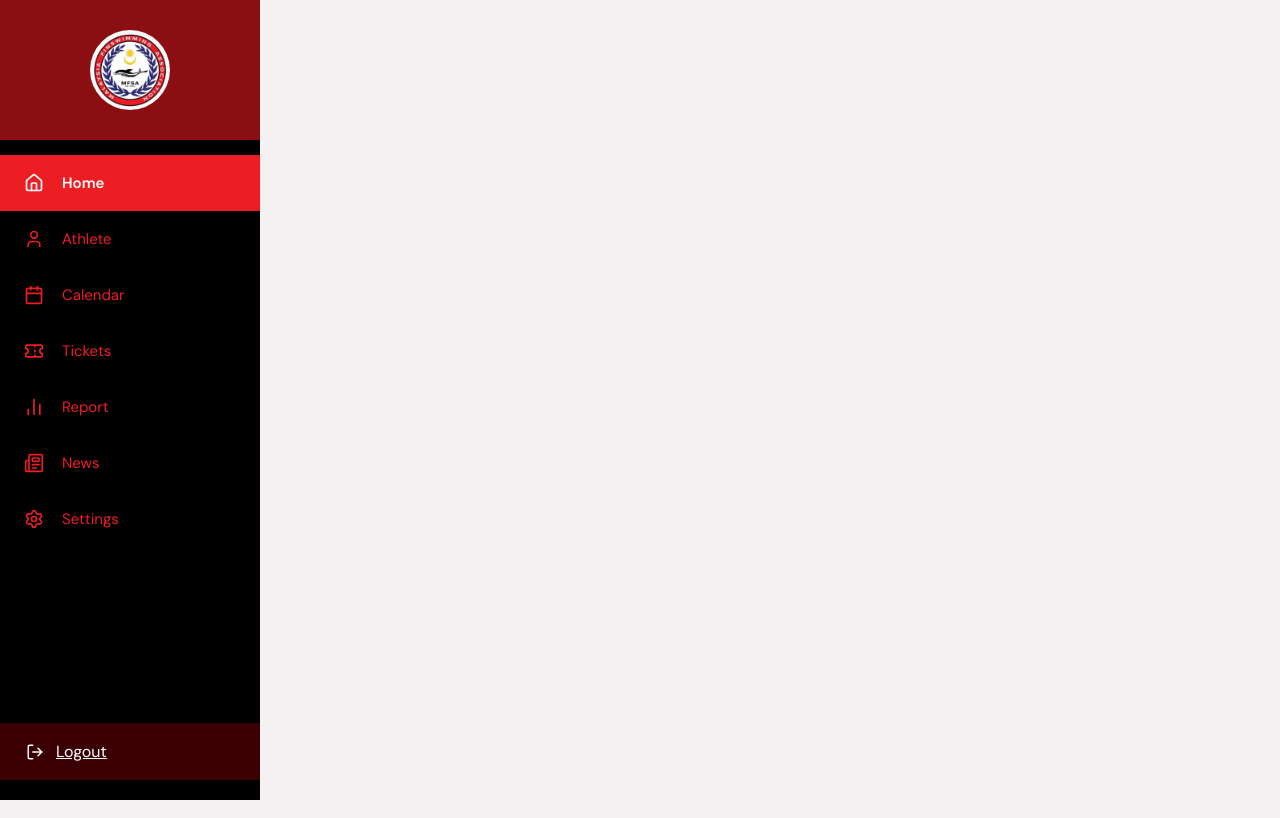
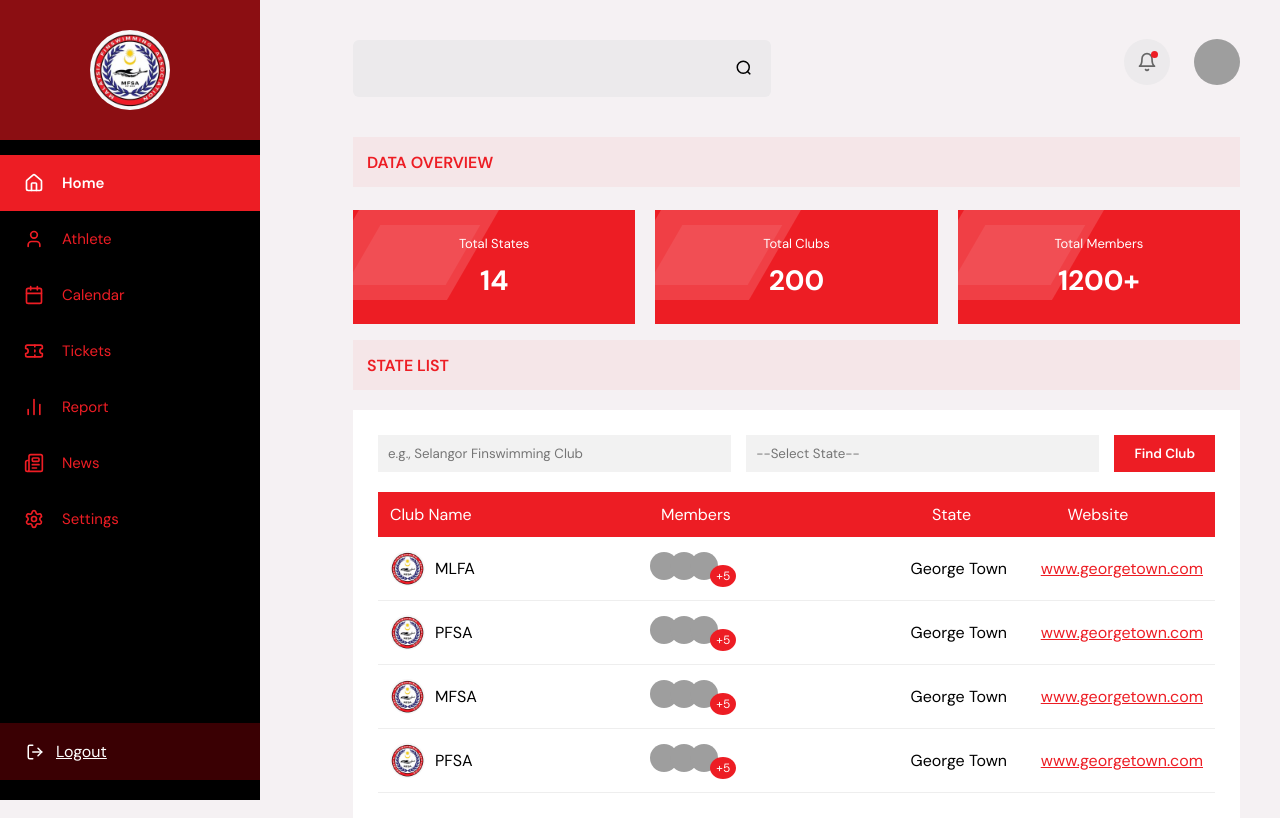
Before and after one commit to Nivas-git07/malaysia_project, a React (Create React App) app: page /home in a window 1280 px wide. Built offline with nearby package versions, Linux system fonts and the light colour scheme; grey boxes are pictures that could not be loaded.

Commit message:
homepage

```diff
--- a/src/admin/page/dashboard/Home.js
+++ b/src/admin/page/dashboard/Home.js
@@ -1,9 +1,84 @@
-import React from 'react'
+import React from "react";
+import Navbar from "../navbar/nav";
+import "../../style/dashboard/Home.css";
+import logo from "../../assets/logo.jpg";
 
-function Home() {
+export default function Home() {
   return (
-    <div>Home</div>
-  )
+    <>
+      <Navbar />
+
+      {/* DATA OVERVIEW TITLE */}
+      <div className="dataTitle">DATA OVERVIEW</div>
+
+      {/* CARDS */}
+      <div className="overviewCards">
+        <div className="overviewCard">
+          <p>Total States</p>
+          <h2>14</h2>
+        </div>
+
+        <div className="overviewCard">
+          <p>Total Clubs</p>
+          <h2>200</h2>
+        </div>
+
+        <div className="overviewCard">
+          <p>Total Members</p>
+          <h2>1200+</h2>
+        </div>
+      </div>
+
+      {/* STATE LIST TITLE */}
+      <div className="stateTitle">STATE LIST</div>
+
+      {/* STATE CARD */}
+      <div className="stateCard">
+        {/* FILTER BAR */}
+        <div className="stateFilters">
+          <input placeholder="e.g., Selangor Finswimming Club" />
+          <input placeholder="--Select State--" />
+          <button className="findBtn">Find Club</button>
+        </div>
+
+        {/* TABLE */}
+        <div className="stateTable">
+          <div className="stateHead">
+            <div>Club Name</div>
+            <div>Members</div>
+            <div>State</div>
+            <div>Website</div>
+          </div>
+
+          {["MLFA", "PFSA", "MFSA", "PFSA"].map((club, i) => (
+            <div className="stateRow" key={i}>
+              <div className="clubCell">
+                <img src={logo} alt="logo" />
+
+                {club}
+              </div>
+
+              <div className="membersCell">
+                <img src="https://i.pravatar.cc/40" />
+                <img src="https://i.pravatar.cc/41" />
+                <img src="https://i.pravatar.cc/42" />
+                <span>+5</span>
+              </div>
+
+              <div>George Town</div>
+
+              <a
+                href="https://www.georgetown.com"
+                className="website"
+                target="_blank"
+                rel="noreferrer"
+              >
+                www.georgetown.com
+              </a>
+            </div>
+          ))}
+        </div>
+      </div>
+    </>
+  );
 }
-
-export default Home
--- /dev/null
+++ b/src/admin/style/dashboard/Home.css
@@ -0,0 +1,173 @@
+/* ===== DATA TITLE BAR ===== */
+.dataTitle{
+  position:absolute;
+  top:137px;
+  left:353px;
+  right:40px;
+  height:50px;
+  padding:10px 14px;
+  background:#ED1D240D;
+  color:#ED1D24;
+  font-weight:600;
+  display:flex;
+  align-items:center;
+}
+
+/* ===== OVERVIEW CARDS ===== */
+.overviewCards{
+  position:absolute;
+  top:210px;
+  left:353px;
+  right:40px;
+  display:flex;
+  gap:20px;
+}
+
+.overviewCard{
+  flex:1;
+  background:#ED1D24;
+  color:#fff;
+  padding:25px;
+  text-align:center;
+  position:relative;
+  overflow:hidden;
+}
+
+/* ⭐ TOP LEFT SHINE RECTANGLES */
+.overviewCard::before{
+  content:"";
+  position:absolute;
+  top:0;
+  left:-20px;
+  width:140px;
+  height:90px;
+  background:rgba(255,255,255,0.15);
+  transform:skewX(-30deg);
+}
+
+.overviewCard::after{
+  content:"";
+  position:absolute;
+  top:15px;
+  left:10px;
+  width:100px;
+  height:60px;
+  background:rgba(255,255,255,0.08);
+  transform:skewX(-30deg);
+}
+
+/* BOTTOM BLACK BAR */
+.overviewCard .bottomBar{
+  position:absolute;
+  bottom:0;
+  left:0;
+  height:6px;
+  width:100%;
+  background:#000;
+}
+
+.overviewCard p{
+  font-size:13px;
+}
+
+.overviewCard h2{
+  margin-top:10px;
+  font-size:28px;
+}
+
+/* ===== STATE TITLE ===== */
+.stateTitle{
+  position:absolute;
+  top:340px;
+  left:353px;
+  right:40px;
+  height:50px;
+  padding:10px 14px;
+  background:#ED1D240D;
+  color:#ED1D24;
+  font-weight:600;
+  display:flex;
+  align-items:center;
+}
+
+/* ===== STATE CARD ===== */
+.stateCard{
+  position:absolute;
+  top:410px;
+  left:353px;
+  right:40px;
+  background:#fff;
+  padding:25px;
+}
+
+/* FILTERS */
+.stateFilters{
+  display:flex;
+  gap:15px;
+  margin-bottom:20px;
+}
+
+.stateFilters input{
+  flex:1;
+  padding:10px;
+  background:#f2f2f2;
+  border:none;
+}
+
+.findBtn{
+  background:#ED1D24;
+  color:#fff;
+  border:none;
+  padding:10px 18px;
+  cursor:pointer;
+}
+
+/* TABLE */
+.stateHead{
+  background:#ED1D24;
+  color:#fff;
+  display:grid;
+  grid-template-columns:2fr 2fr 1fr 1fr;
+  padding:12px;
+}
+
+.stateRow{
+  display:grid;
+  grid-template-columns:2fr 2fr 1fr 1fr;
+  padding:14px 12px;
+  border-bottom:1px solid #eee;
+  align-items:center;
+}
+
+.clubCell{
+  display:flex;
+  align-items:center;
+  gap:10px;
+}
+
+.clubCell img{
+  width:35px;
+  height:35px;
+  border-radius:50%;
+}
+
+.membersCell img{
+  width:28px;
+  height:28px;
+  border-radius:50%;
+  margin-right:-8px;
+}
+
+.membersCell span{
+  background:#ED1D24;
+  color:#fff;
+  padding:3px 6px;
+  border-radius:50%;
+  font-size:12px;
+}
+
+.website{
+  color:#ED1D24;
+  text-decoration:underline;
+  cursor:pointer;
+}
```
